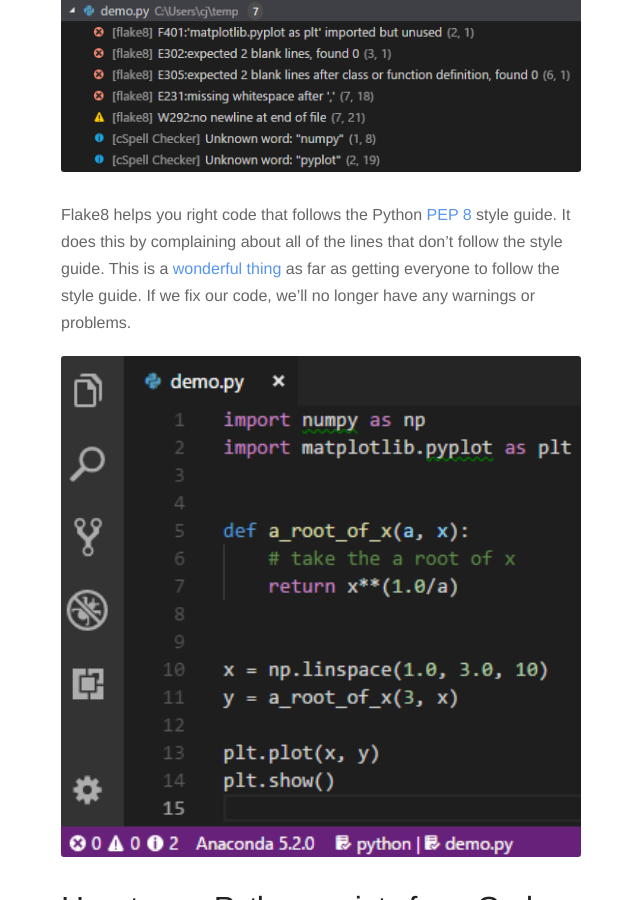
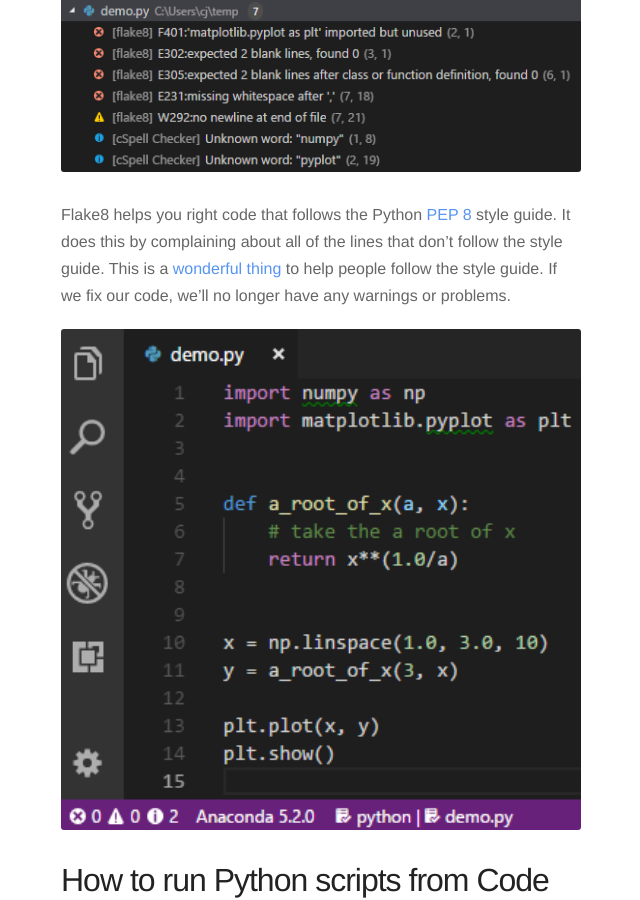
Before and after one commit to cjekel/cjekel.github.io, a Jekyll site: the page built from _posts/2018-07-29-Visual-studio-code-Python-setup.md, in a window 1280 px wide and 900 px high, scrolled down 6737 px. Shown: the whole window, without its empty margins (319-959 px from the left). Built offline with Jekyll 4.4.1, drawn with Linux system fonts in a browser that asks for light colours; nearby versions of some CDN libraries; comment, search, counter and statistics services are not loaded.

Commit message:
minor typo

```diff
--- a/_posts/2018-07-29-Visual-studio-code-Python-setup.md
+++ b/_posts/2018-07-29-Visual-studio-code-Python-setup.md
@@ -93,7 +93,7 @@ There are several problems with our code not following the style guide as shown
 
 ![Code warnings]({{ "/" | relative_url  }}assets/2018-07-29/issues.png)
 
-Flake8 helps you right code that follows the Python [PEP 8](https://www.python.org/dev/peps/pep-0008/) style guide. It does this by complaining about all of the lines that don't follow the style guide. This is a [wonderful thing](https://medium.com/python-pandemonium/what-is-flake8-and-why-we-should-use-it-b89bd78073f2) as far as getting everyone to follow the style guide. If we fix our code, we'll no longer have any warnings or problems.
+Flake8 helps you right code that follows the Python [PEP 8](https://www.python.org/dev/peps/pep-0008/) style guide. It does this by complaining about all of the lines that don't follow the style guide. This is a [wonderful thing](https://medium.com/python-pandemonium/what-is-flake8-and-why-we-should-use-it-b89bd78073f2) to help people follow the style guide. If we fix our code, we'll no longer have any warnings or problems.
 
 ![Code warnings]({{ "/" | relative_url  }}assets/2018-07-29/noissues.png)
 
```
